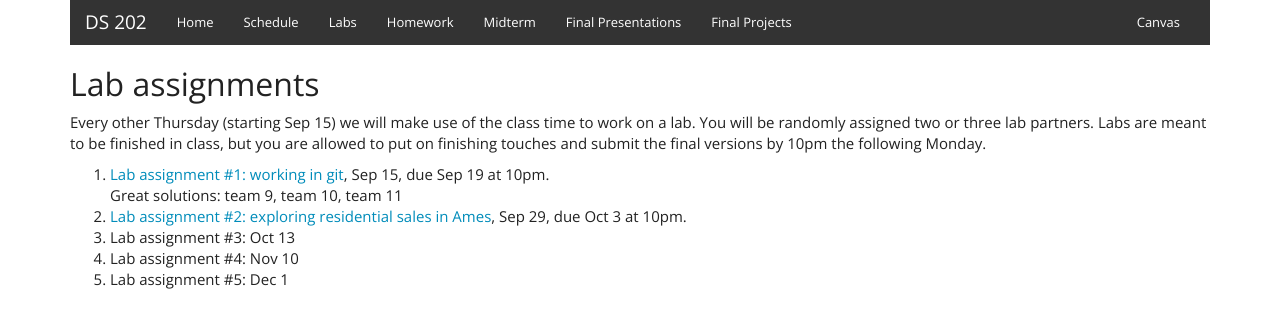
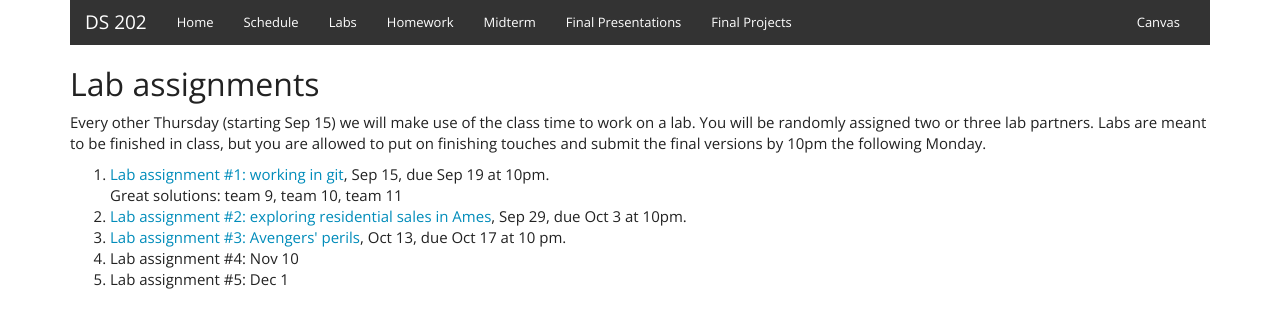
Before and after one commit to DS202-at-ISU/DS202-at-ISU.github.io, a Jekyll site: the page built from labs.html, in a window 1280 px wide. Shown: the top 328 px of the page. Built offline with Jekyll 4.4.1, drawn with Linux system fonts in a browser that asks for light colours.

Commit message:
lab links

```diff
--- a/labs.html
+++ b/labs.html
@@ -21,7 +21,7 @@ Labs are meant to be finished in class, but you are allowed to put on finishing
     <a href="../../labs/lab02.html">Lab assignment #2: exploring residential sales in Ames</a>, Sep 29, due Oct 3 at 10pm. <br>
   </li>
   <li>
-    Lab assignment #3: Oct 13
+    <a href="../../labs/lab03.html">Lab assignment #3: Avengers' perils</a>, Oct 13, due Oct 17 at 10 pm.
   </li>
   <li>
     Lab assignment #4: Nov 10
```
